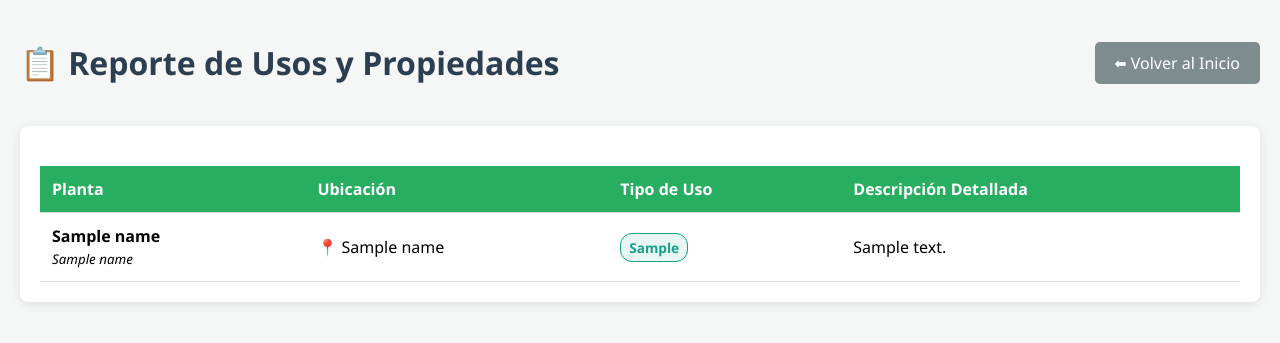
After one commit to KevJoss/medicinal_plants_database, a Flask app: template Back and front/templates/uses_list.html in a window 1280 px wide. The commit adds this page. Shown: the top 343 px of the page. Run offline with Flask 3, Linux system fonts and the light colour scheme; the template is opened without the code that fills it: most values are stand-ins (such as "Sample title", 1, 10 or a date in 2020); parts of the project's set-up code (start-up, migrations or seed data) failed here and were passed over.

Commit message:
Se implementaron los usos en el frontent

```diff
--- a/Back and front/app.py
+++ b/Back and front/app.py
@@ -3,11 +3,8 @@ from flask_sqlalchemy import SQLAlchemy
 
 from routes.plant import plant_bp
 from routes.location import location_bp
-<<<<<<< HEAD
 from routes.use import use_bp
-=======
 from routes.frontend import frontend_bp
->>>>>>> 09af10be9d8c740487d77cd3fecc88d30b84e0db
 
 # Importar configuración y registros de rutas
 from config import Config
@@ -25,11 +22,8 @@ db.init_app(app)
 # Register blueprints
 app.register_blueprint(plant_bp, url_prefix='/plants')
 app.register_blueprint(location_bp, url_prefix='/locations')
-<<<<<<< HEAD
 app.register_blueprint(use_bp, url_prefix='/uses')
-=======
 app.register_blueprint(frontend_bp, url_prefix='/')
->>>>>>> 09af10be9d8c740487d77cd3fecc88d30b84e0db
 
 
 # Crear tablas si no existen
--- a/Back and front/static/style.css
+++ b/Back and front/static/style.css
@@ -64,3 +64,60 @@ input[type="text"] {
 .btn-cancel {
     margin-left: 10px; color: #e74c3c; text-decoration: none;
 }
+
+
+
+
+
+
+/* ... (MANTENER EL CSS ANTERIOR) ... */
+
+/* ✨ NUEVOS ESTILOS ✨ */
+
+/* Contenedor para alinear botones a la derecha */
+.header-actions {
+    display: flex;
+    justify-content: space-between;
+    align-items: center;
+    max_width: 1000px;
+    margin: 0 auto 20px auto;
+}
+
+.buttons-container {
+    display: flex;
+    gap: 10px;
+}
+
+/* Estilo para el botón de Usos (Color Naranja/Amarillo) */
+.btn-uses {
+    background-color: #f39c12;
+    color: white;
+    padding: 10px 20px;
+    text-decoration: none;
+    border-radius: 5px;
+    font-weight: bold;
+}
+
+.btn-uses:hover {
+    background-color: #e67e22;
+}
+
+/* Badge para el tipo de uso en la tabla */
+.badge-use {
+    background-color: #e8f6f3;
+    color: #16a085;
+    padding: 4px 8px;
+    border-radius: 12px;
+    font-size: 0.85em;
+    font-weight: bold;
+    border: 1px solid #16a085;
+}
+
+/* Ajuste al botón cancelar para que parezca botón de volver */
+.btn-cancel {
+    background-color: #7f8c8d;
+    color: white;
+    padding: 10px 20px;
+    border-radius: 5px;
+    text-decoration: none;
+}
--- /dev/null
+++ b/Back and front/templates/uses_list.html
@@ -0,0 +1,53 @@
+<!DOCTYPE html>
+<html lang="es">
+<head>
+    <meta charset="UTF-8">
+    <title>Usos de Plantas</title>
+    <link rel="stylesheet" href="{{ url_for('static', filename='style.css') }}">
+</head>
+<body>
+
+    <div class="header-actions">
+        <h1>📋 Reporte de Usos y Propiedades</h1>
+        <a href="{{ url_for('frontend.index') }}" class="btn-cancel">
+            ⬅ Volver al Inicio
+        </a>
+    </div>
+
+    <div class="container">
+        <table>
+            <thead>
+                <tr>
+                    <th>Planta</th>
+                    <th>Ubicación</th>
+                    <th>Tipo de Uso</th>
+                    <th>Descripción Detallada</th>
+                </tr>
+            </thead>
+            <tbody>
+                {% for item in uses_data %}
+                <tr>
+                    <td>
+                        <strong>{{ item[1].current_name }}</strong><br>
+                        <small><i>{{ item[1].scientific_name }}</i></small>
+                    </td>
+                    <td>
+                        📍 {{ item[2].city_name }}
+                    </td>
+                    <td>
+                        <span class="badge-use">{{ item[0].type_use }}</span>
+                    </td>
+                    <td>{{ item[0].description }}</td>
+                </tr>
+                {% else %}
+                <tr>
+                    <td colspan="4" class="no-data" style="text-align: center;">
+                        No hay usos registrados todavía.
+                    </td>
+                </tr>
+                {% endfor %}
+            </tbody>
+        </table>
+    </div>
+</body>
+</html>
```
Also changed, not shown: Back and front/routes/frontend.py (+17 -14 lines), Back and front/templates/plant_list.html (+9 -5 lines).
